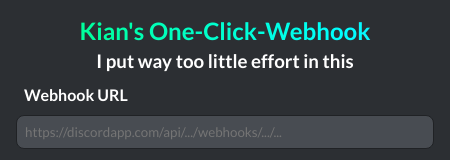
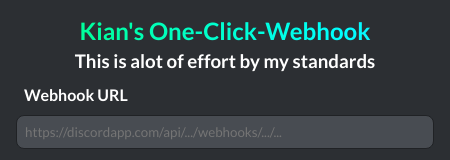
Before and after one commit to Kiansjet/discord-electron-ocw, an Electron app: page Assets/webMain.html in a window 450 px wide. Shown: the top 160 px of the page. Drawn offline with Linux system fonts and the light colour scheme; no server answers.

Commit message:
Update webMain.html

```diff
--- a/Assets/webMain.html
+++ b/Assets/webMain.html
@@ -7,7 +7,7 @@
 <body>
     <div class="main-container">
         <h2 class="rainbow-text">Kian's One-Click-Webhook</h2>
-        <h3>I put way too little effort in this</h3>
+        <h3>This is alot of effort by my standards</h3>
         <form>
             <h4>Webhook URL</h4>
             <textarea id="webhookUrlField" placeholder="https://discordapp.com/api/.../webhooks/.../..." rows=1></textarea>
```
